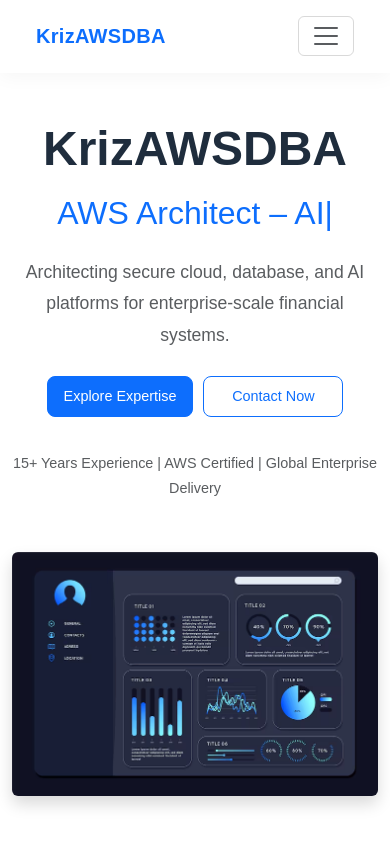
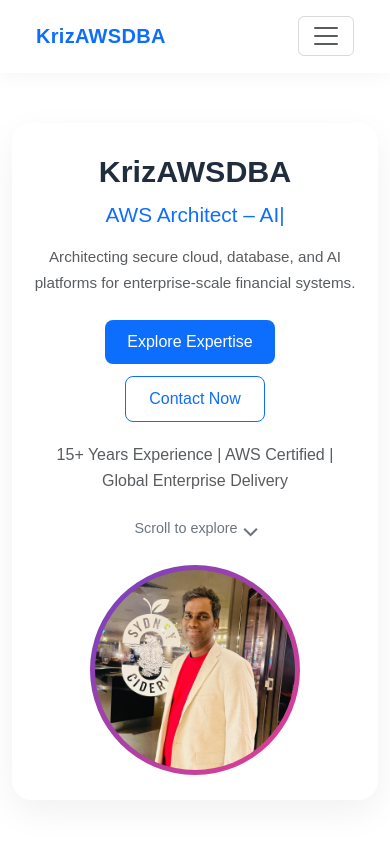
Before and after one commit to raajkumardevops/KrizAwsDba, a React (Vite) app: page / in a window 390 px wide. Shown: the top 844 px of the page. Built offline with nearby package versions, Linux system fonts and the light colour scheme.

Commit message:
hero_image created

```diff
--- a/src/components/ContactCards/ContactCards.jsx
+++ b/src/components/ContactCards/ContactCards.jsx
@@ -15,12 +15,12 @@
       value: "linkedin.com/in/krishnan-thiruvengadam",
       link: "https://linkedin.com/in/krishnan-thiruvengadam-598258186/"
     },
-    {
-      icon: <FaPhoneAlt size={28} className="text-primary" />,
-      title: "Phone",
-      value: "+61 406 111 488",
-      link: "tel:+61406111488"
-    }
+    // {
+    //   icon: <FaPhoneAlt size={28} className="text-primary" />,
+    //   title: "Phone",
+    //   value: "+61 406 111 488",
+    //   link: "tel:+61406111488"
+    // }
   ];
 
   const handleClick = (item) => {
--- a/src/components/Hero/Hero.css
+++ b/src/components/Hero/Hero.css
@@ -1,164 +1,180 @@
+/* ================= HERO SECTION ================= */
+
+.hero-section {
+  padding: 80px 0;
+}
+
+/* ================= HERO CARD ================= */
+
+.hero-card {
+  background: rgba(255, 255, 255, 0.75);
+  backdrop-filter: blur(12px);
+  border-radius: 20px;
+  padding: 50px 60px;
+  box-shadow: 0 12px 35px rgba(0, 0, 0, 0.06);
+}
+
+/* ================= HERO LAYOUT ================= */
+
+.hero-row {
+  min-height: 70vh;
+  display: flex;
+  align-items: center;
+}
+
+/* ================= LEFT CONTENT ================= */
+
+.hero-left {
+  display: flex;
+  align-items: center;
+}
+
+.hero-left-inner {
+  max-width: 520px;
+  margin-left: 40px;
+}
+
+/* ================= RIGHT IMAGE ================= */
+
+.hero-right {
+  display: flex;
+  justify-content: center;
+  align-items: center;
+}
+
+/* ================= TYPOGRAPHY ================= */
+
+.hero-title {
+  font-size: 3.4rem;
+  margin-bottom: 14px;
+}
+
+.hero-subtitle {
+  font-size: 2rem;
+  margin-bottom: 16px;
+}
+
+.hero-description {
+  font-size: 1.05rem;
+  line-height: 1.7;
+}
+
+/* ================= BUTTONS ================= */
+
 .custom-primary-btn {
   background-color: #0d6efd !important;
   color: white !important;
-  border: 1px solid #0d6efd !important;
-  padding: 10px 28px;
+  padding: 10px 24px;
   border-radius: 8px;
-  cursor: pointer;
-  transition: all 0.4s ease-in-out !important;
-  transform: translateY(0);
   margin-right: 10px;
-  display: inline-block;
-}
-
-.custom-primary-btn:hover {
-  background-color: white !important;
-  color: #0d6efd !important;
-  border: 1px solid #0d6efd !important;
-  transform: translateY(-3px);
-}
-
-.custom-primary-btn:active {
-  transform: scale(0.97);
 }
 
 .custom-outline-btn {
-  background-color: white !important;
-  color: #0d6efd !important;
-  border: 1px solid #0d6efd !important;
-  padding: 10px 28px;
+  border: 1px solid #0d6efd;
+  color: #0d6efd;
+  padding: 10px 24px;
   border-radius: 8px;
-  cursor: pointer;
-  transition: all 0.4s ease-in-out !important;
-  transform: translateY(0);
-  display: inline-block;
 }
 
-.custom-outline-btn:hover {
-  background-color: #0d6efd !important;
-  color: white !important;
-  border: 1px solid #0d6efd !important;
-  transform: translateY(-3px);
+/* ================= IMAGE ================= */
+
+.hero-image-wrapper {
+  width: 260px;
+  height: 260px;
+  position: relative;
 }
 
-.custom-outline-btn:active {
-  transform: scale(0.97);
+.hero-image-wrapper::before {
+  content: "";
+  position: absolute;
+  inset: -5px;
+  background: linear-gradient(135deg, #6f42c1, #e83e8c);
+  border-radius: 50%;
 }
 
 .hero-image {
-  transition: all 0.45s ease-in-out;
-  cursor: pointer;
-  transform: translateY(0);
-  border-radius: 16px;
   width: 100%;
-  max-width: 100%;
-  height: auto;
+  height: 100%;
+  object-fit: cover;
+  border-radius: 50%;
+  position: relative;
 }
 
-.hero-image:hover {
-  transform: translateY(-8px);
-  box-shadow: 0 14px 35px rgba(0, 0, 0, 0.15);
+/* ================= SCROLL ================= */
+
+.scroll-indicator {
+  margin-top: 25px;
+  font-size: 0.9rem;
+  color: #6c757d;
+  display: flex;
+  align-items: center;
+  gap: 8px;
 }
 
-.hero-image:active {
-  transform: scale(0.98);
+.scroll-arrow {
+  width: 10px;
+  height: 10px;
+  border-right: 2px solid #6c757d;
+  border-bottom: 2px solid #6c757d;
+  transform: rotate(45deg);
+  animation: scrollBounce 1.5s infinite;
 }
 
-/* ---------- TABLET ---------- */
-
-@media (max-width: 991px) {
-  .hero-section {
-    padding-top: 50px;
-    padding-bottom: 50px;
-  }
-
-  .hero-section h1 {
-    font-size: 3rem;
-    line-height: 1.15;
-    margin-bottom: 18px;
-  }
-
-  .hero-section h3 {
-    font-size: 2rem;
-    margin-bottom: 18px;
-  }
-
-  .hero-section p {
-    font-size: 1.1rem;
-    line-height: 1.8;
-    margin-bottom: 22px;
-  }
-
-  .hero-image {
-    margin-top: 35px;
+@keyframes scrollBounce {
+  50% {
+    transform: rotate(45deg) translateY(6px);
   }
 }
 
-/* ---------- MOBILE ---------- */
+/* ================= TABLET ================= */
 
-@media (max-width: 768px) {
-  .hero-section {
-    padding-top: 35px;
-    padding-bottom: 35px;
+@media (max-width: 991px) {
+  .hero-card {
+    padding: 40px 30px;
   }
 
-  .hero-content {
+  .hero-row {
+    flex-direction: column;
     text-align: center;
-    padding: 0 12px;
+  }
+
+  .hero-left-inner {
+    margin-left: 0;
+    max-width: 100%;
   }
 
   .hero-title {
-    font-size: 2.3rem;
-    line-height: 1.2;
-    margin-bottom: 14px;
+    font-size: 2.6rem;
   }
 
   .hero-subtitle {
     font-size: 1.7rem;
-    margin-bottom: 18px;
   }
 
   .hero-description {
-    font-size: 1rem;
-    line-height: 1.7;
-    margin: 0 auto 24px;
+    margin: 0 auto;
   }
 
-  .hero-buttons {
-    display: flex;
-    justify-content: center;
-    gap: 10px;
-    flex-wrap: wrap;
-  }
-
-  .custom-primary-btn,
-  .custom-outline-btn {
-    width: auto;
-    min-width: 150px;
-    padding: 10px 18px;
-    font-size: 0.95rem;
-    margin-right: 0;
-    margin-bottom: 10px;
-  }
-
-  .hero-stats {
-    text-align: center;
-    font-size: 0.95rem;
-    line-height: 1.7;
-    margin-top: 20px;
-  }
-
-  .hero-image {
-    margin-top: 28px;
-    border-radius: 14px;
+  .hero-image-wrapper {
+    margin-top: 30px;
+    width: 240px;
+    height: 240px;
   }
 }
 
-/* ---------- SMALL MOBILE ---------- */
+/* ================= MOBILE ================= */
 
-@media (max-width: 480px) {
+@media (max-width: 768px) {
+  .hero-section {
+    padding: 50px 0;
+  }
+
+  .hero-card {
+    padding: 30px 20px;
+  }
+
   .hero-title {
-    font-size: 2rem;
+    font-size: 2.2rem;
   }
 
   .hero-subtitle {
@@ -166,17 +182,67 @@
   }
 
   .hero-description {
+    font-size: 1rem;
+  }
+
+  .hero-buttons {
+    display: flex;
+    justify-content: center;
+    flex-wrap: wrap;
+    gap: 10px;
+  }
+
+  .custom-primary-btn,
+.custom-outline-btn {
+  padding: 10px 22px;
+  border-radius: 8px;
+  display: inline-block;
+  white-space: nowrap;
+      min-width: 140px;
+    text-align: center;
+}
+
+  .hero-buttons {
+  margin-top: 20px;
+  margin-bottom: 20px; /* 🔥 IMPORTANT FIX */
+  display: flex;
+  gap: 12px;
+  flex-wrap: wrap;
+}
+
+  .hero-meta {
+
+    margin-top: 10px;
+    line-height: 1.6;
+  }
+
+  .scroll-indicator {
+    justify-content: center;
+  }
+
+  .hero-image-wrapper {
+    width: 220px;
+    height: 220px;
+  }
+}
+
+/* ================= SMALL MOBILE ================= */
+
+@media (max-width: 480px) {
+  .hero-title {
+    font-size: 1.9rem;
+  }
+
+  .hero-subtitle {
+    font-size: 1.3rem;
+  }
+
+  .hero-description {
     font-size: 0.95rem;
   }
 
-  .custom-primary-btn,
-  .custom-outline-btn {
-    min-width: 140px;
-    padding: 9px 16px;
-    font-size: 0.9rem;
-  }
-
-  .hero-stats {
-    font-size: 0.9rem;
+  .hero-image-wrapper {
+    width: 200px;
+    height: 200px;
   }
 }
--- a/src/components/Hero/Hero.jsx
+++ b/src/components/Hero/Hero.jsx
@@ -1,22 +1,24 @@
 import { ReactTyped } from "react-typed";
 import "./Hero.css";
 import { Link } from "react-router-dom";
-import HeroImage from "../../assets/images/dashboard_img.avif";
+import HeroImage from "../../assets/images/krishna.profile.jpeg";
 
 function Hero() {
   return (
-    <section className="hero-section container py-5">
-      <div className="row align-items-center hero-row">
+    <section className="hero-section container">
 
-        <div
-          className="col-lg-6 hero-left hero-content"
-          data-aos="fade-right"
-          data-aos-delay="150"
-        >
+      <div className="hero-card">
+
+        <div className="row hero-row gx-5">
+
+          {/* LEFT CONTENT */}
+          <div className="col-lg-6 hero-left" data-aos="fade-right">
+
+            <div className="hero-left-inner">
 
               <h1 className="fw-bold hero-title">KrizAWSDBA</h1>
 
-          <h3 className="text-primary hero-subtitle mb-4">
+              <h3 className="text-primary hero-subtitle mb-3">
                 <ReactTyped
                   strings={["Senior DBA", "AWS Architect – AI"]}
                   typeSpeed={80}
@@ -26,58 +28,44 @@
                 />
               </h3>
 
-          <p
-            className="lead text-muted hero-description"
-            data-aos="fade-right"
-          >
+              <p className="text-muted hero-description">
                 Architecting secure cloud, database, and AI platforms for enterprise-scale financial systems.
               </p>
 
-          <div
-            className="hero-buttons mt-4"
-            data-aos="fade-right"
-            data-aos-delay="250"
-          >
-
-            <Link
-              to="/expertise"
-              className="custom-primary-btn text-decoration-none"
-            >
+              <div className="hero-buttons mt-4">
+                <Link to="/expertise" className="custom-primary-btn text-decoration-none">
                   Explore Expertise
                 </Link>
 
-            <Link
-              to="/contact"
-              className="custom-outline-btn text-decoration-none"
-            >
+                <Link to="/contact" className="custom-outline-btn text-decoration-none">
                   Contact Now
                 </Link>
-
               </div>
 
-          <div
-            className="hero-meta mt-4 text-muted hero-stats"
-            data-aos="fade-right"
-            data-aos-delay="400"
-          >
+              <div className="hero-meta text-muted">
                 15+ Years Experience | AWS Certified | Global Enterprise Delivery
+              </div>
+
+              <div className="scroll-indicator">
+                <span>Scroll to explore</span>
+                <div className="scroll-arrow"></div>
               </div>
 
             </div>
 
-        <div
-          className="col-lg-6 text-center hero-right mt-4 mt-lg-0"
-          data-aos="fade-left"
-          data-aos-delay="200"
-        >
-          <img
-            src={HeroImage}
-            alt="cloud dashboard"
-            className="img-fluid rounded shadow hero-image"
-          />
+          </div>
+
+          {/* RIGHT IMAGE */}
+          <div className="col-lg-6 hero-right" data-aos="fade-left">
+            <div className="hero-image-wrapper">
+              <img src={HeroImage} alt="profile" className="hero-image" />
+            </div>
           </div>
 
         </div>
+
+      </div>
+
     </section>
   );
 }
--- a/src/pages/Expertise.jsx
+++ b/src/pages/Expertise.jsx
@@ -2,7 +2,7 @@
 import ExpertiseIntro from "../components/ExpertiseIntro/ExpertiseIntro";
 import Footer from "../components/Footer/Footer";
 import ExpertiseCards from "../components/ExpertiseCards/ExpertiseCards";
-import Awards from "../components/Awards/Awards";
+// import Awards from "../components/Awards/Awards";
 import Timeline from "../components/Timeline/Timeline";
 import Certifications from "../components/Certifications/Certifications";
 
@@ -14,11 +14,10 @@
       <main className="flex-grow-1">
         <ExpertiseIntro />
         <ExpertiseCards />
-        <Awards />
+        {/* <Awards /> */}
         <Timeline />
         <Certifications />
       </main>
-
       <Footer />
     </div>
   );
```
Also changed, not shown: src/components/Awards/Awards.jsx (+49 -49 lines), src/assets/images/krishna.profile.jpeg (added). Lines whose indentation alone changed are shown as unchanged.
